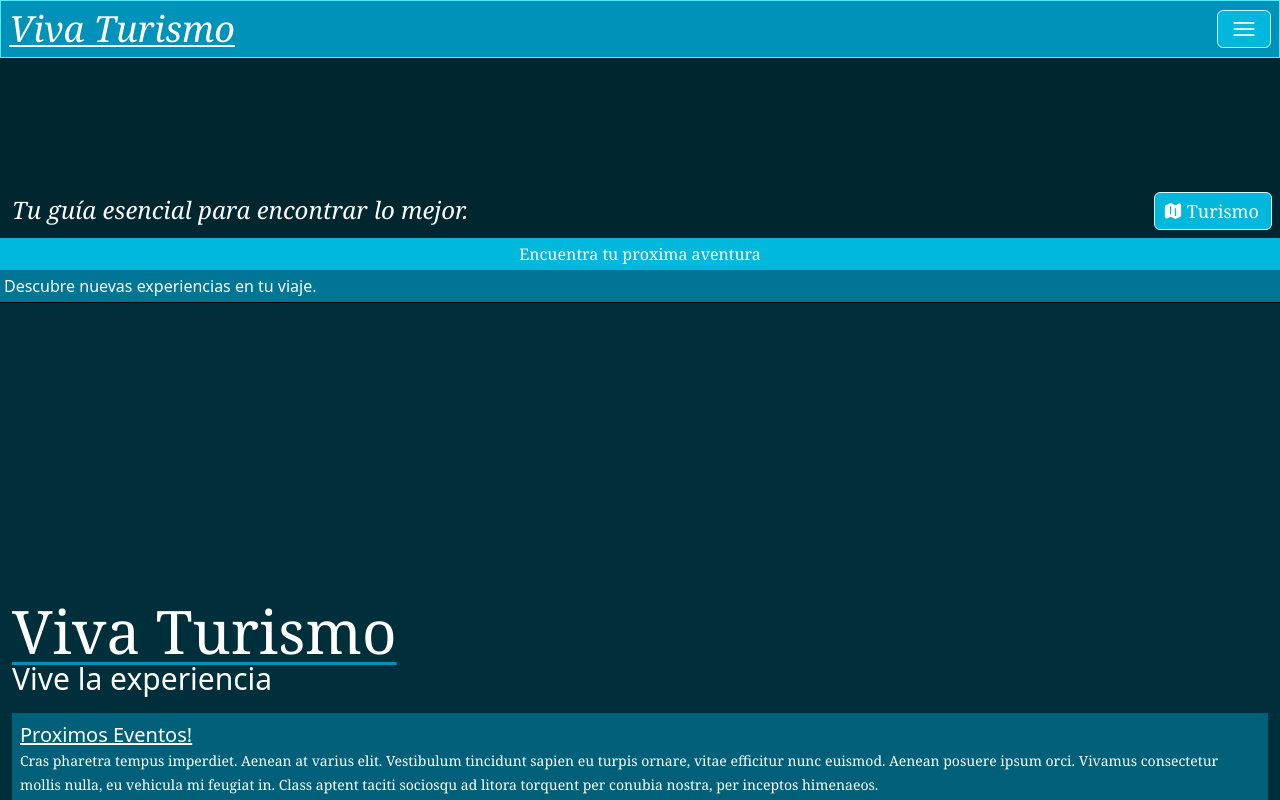
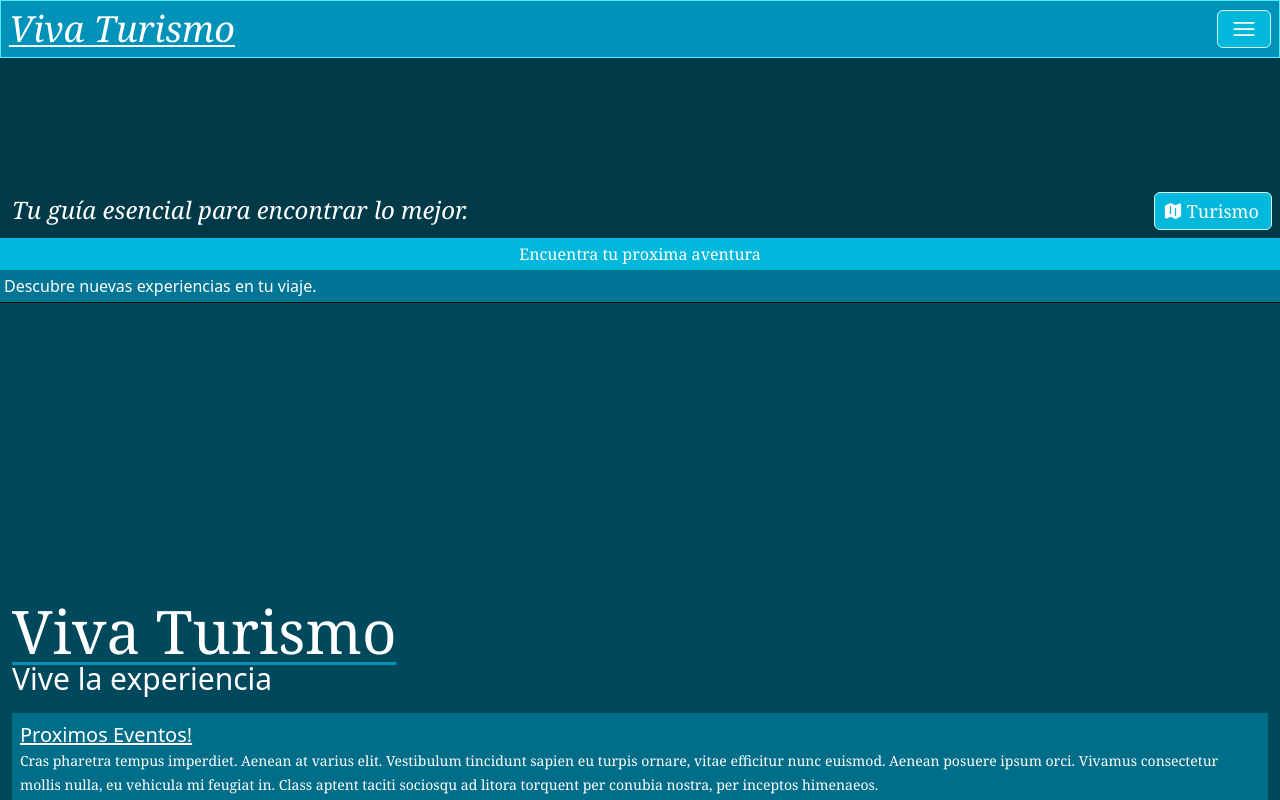
Before and after one commit to TylerBrock01/FE_gsono, a React (Vite) app: page / in a window 1280 px wide. Shown: the top 800 px of the page. Built offline with nearby package versions, Linux system fonts and the light colour scheme; what @midudev/tailwind-animations would draw is missing.

Commit message:
bg updated

```diff
--- a/src/layout/HomeLayout.tsx
+++ b/src/layout/HomeLayout.tsx
@@ -13,7 +13,7 @@ export default function HomeLayout() {
             <title>viva turismo</title>
             <link rel="shortcut icon" href="/src/img/dona.jpg" type="image/x-icon"   />
 
-            <div className=' bg-cyan-800 min-h-screen '>
+            <div className=' bg-cyan-600 min-h-screen '>
                 <div onClick={scrollToTop} className='sticky z-5 border-1 border-cyan-300 top-0 right-0 left-0 bg-cyan-600 animate-slide-in-top flex justify-between p-1'>
                     <Link  to='/' className=' font-serif text-white  flex text-4xl  italic capitalize font-medium decoration-2 underline underline-offset-3 rounded-md p-1 border-cyan-100 hover:border-cyan-400 hover:bg-cyan-800 hover:text-cyan-400'>
                         viva turismo
```
